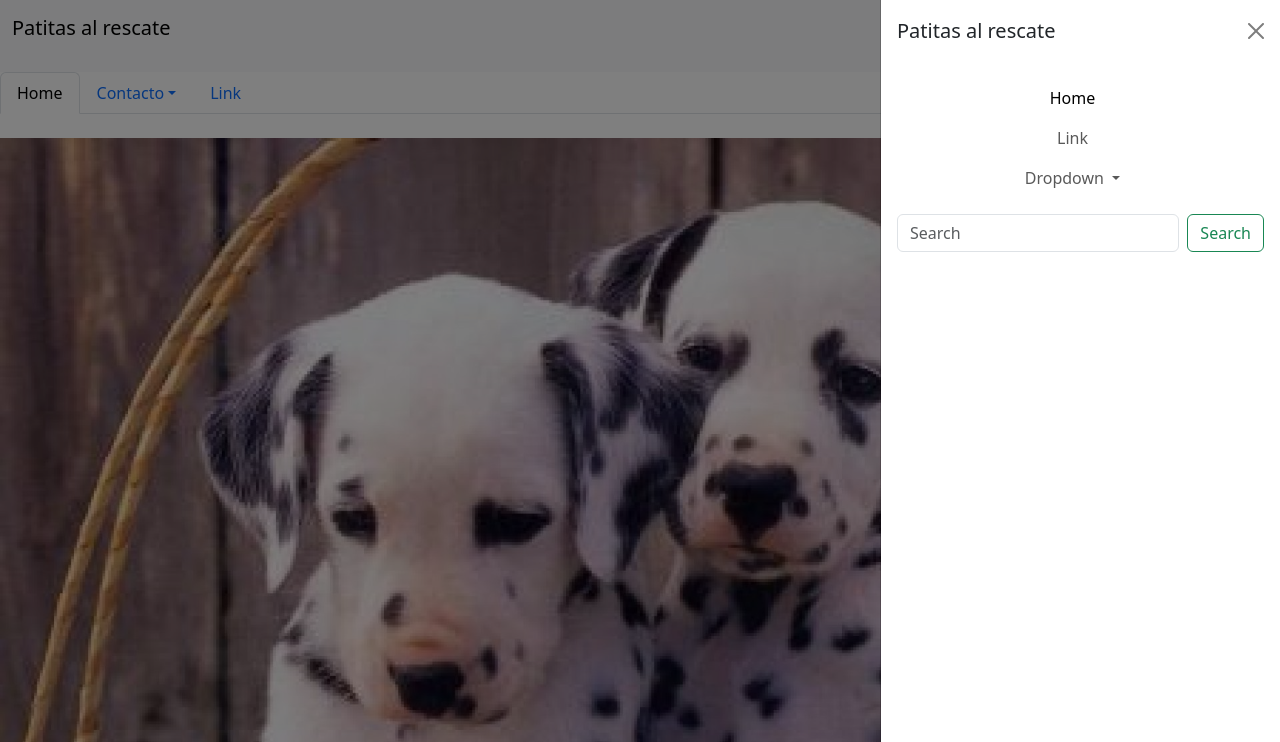
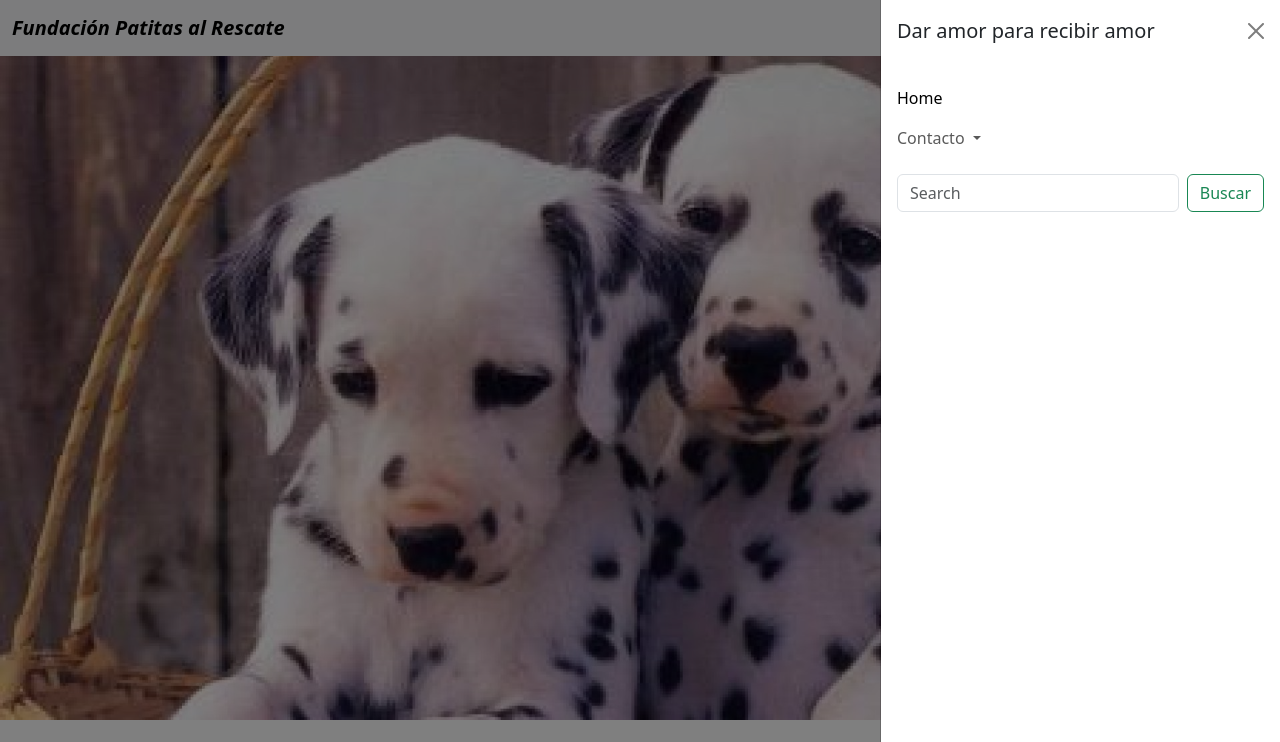
Before and after one commit to navarrosofia18/plataformas-moviles-entregas, a plain HTML site: page tp-6/6.html in a window 1280 px wide. Both pictures are taken after a click on the button "Toggle navigation". Shown: the top 742 px of the page. Drawn offline with nearby package versions, Linux system fonts and the light colour scheme.

Commit message:
Update 6.html

```diff
--- a/tp-6/6.html
+++ b/tp-6/6.html
@@ -1,33 +1,21 @@
 <!DOCTYPE html>
 <html>
 <head>
-	<title>Patitas al Rescate</title>
+	<title>EJ</title>
 	<link href="https://cdn.jsdelivr.net/npm/bootstrap@5.3.0/dist/css/bootstrap.min.css" rel="stylesheet" integrity="sha384-9ndCyUaIbzAi2FUVXJi0CjmCapSmO7SnpJef0486qhLnuZ2cdeRhO02iuK6FUUVM" crossorigin="anonymous">
-	<script src="https://cdn.jsdelivr.net/npm/bootstrap@5.3.0/dist/js/bootstrap.bundle.min.js" integrity="sha384-geWF76RCwLtnZ8qwWowPQNguL3RmwHVBC9FhGdlKrxdiJJigb/j/68SIy3Te4Bkz" crossorigin="anonymous"></script>
-	<link rel="stylesheet" href="navbar.css">
+  <script src="https://cdn.jsdelivr.net/npm/bootstrap@5.3.0/dist/js/bootstrap.bundle.min.js" integrity="sha384-geWF76RCwLtnZ8qwWowPQNguL3RmwHVBC9FhGdlKrxdiJJigb/j/68SIy3Te4Bkz" crossorigin="anonymous"></script>
 </head>
 <body>
 
-	<h1 style="text-align: center;"><i>Fundación Patitas al Rescate</i></h1><nav style="text-align: center;">
-
-	<nav class="navbar navbar-expand-lg bg-body-tertiary">
-		<div class="container-fluid" style="background-color: violet"></div>
-		<button class="navbar-toggler" type="button" data-bs-toggle="collapse" data-bs-target="#navbarNavAltMarkup" aria-controls="navbarNavAltMarkup" aria-controls="navbarNavAltMarkup" aria-expanded="fase" aria-label="Toggle navigation">
-  </button>
-</nav>
-
-
-
-
 <nav class="navbar bg-body-tertiary fixed-top">
   <div class="container-fluid">
-    <a class="navbar-brand" href="#">Patitas al rescate</a>
+   <a class="navbar-brand" href="#"><i><b>Fundación Patitas al Rescate</b></i></a>
     <button class="navbar-toggler" type="button" data-bs-toggle="offcanvas" data-bs-target="#offcanvasNavbar" aria-controls="offcanvasNavbar" aria-label="Toggle navigation">
       <span class="navbar-toggler-icon"></span>
     </button>
     <div class="offcanvas offcanvas-end" tabindex="-1" id="offcanvasNavbar" aria-labelledby="offcanvasNavbarLabel">
       <div class="offcanvas-header">
-        <h5 class="offcanvas-title" id="offcanvasNavbarLabel">Patitas al rescate</h5>
+        <h5 class="offcanvas-title" id="offcanvasNavbarLabel">Dar amor para recibir amor</h5>
         <button type="button" class="btn-close" data-bs-dismiss="offcanvas" aria-label="Close"></button>
       </div>
       <div class="offcanvas-body">
@@ -35,26 +23,21 @@
           <li class="nav-item">
             <a class="nav-link active" aria-current="page" href="#">Home</a>
           </li>
-          <li class="nav-item">
-            <a class="nav-link" href="#">Link</a>
-          </li>
+
           <li class="nav-item dropdown">
             <a class="nav-link dropdown-toggle" href="#" role="button" data-bs-toggle="dropdown" aria-expanded="false">
-              Dropdown
+              Contacto
             </a>
             <ul class="dropdown-menu">
-              <li><a class="dropdown-item" href="#">Action</a></li>
-              <li><a class="dropdown-item" href="#">Another action</a></li>
-              <li>
-                <hr class="dropdown-divider">
-              </li>
-              <li><a class="dropdown-item" href="#">Something else here</a></li>
+              <li><a class="dropdown-item" href="#">11-3254-3467</a></li>
+              <li><a class="dropdown-item" href="#">4261-6533</a></li>
+              <li><a class="dropdown-item" href="#">patitasalrescate@gmail.com</a></li>
             </ul>
           </li>
         </ul>
         <form class="d-flex mt-3" role="search">
-          <input class="form-control me-2" type="search" placeholder="Search" aria-label="Search">
-          <button class="btn btn-outline-success" type="submit">Search</button>
+          <input class="form-control me-2" type="search" placeholder="Search" aria-label="escriba">
+          <button class="btn btn-outline-success" type="submit">Buscar</button>
         </form>
       </div>
     </div>
@@ -62,59 +45,23 @@
 </nav>
 
 
-
-
-
-
-
-
-
-
-
-
-<ul class="nav nav-tabs">
-  <li class="nav-item">
-    <a class="nav-link active" aria-current="page" href="#">Home</a>
-  </li>
-  <li class="nav-item dropdown">
-    <a class="nav-link dropdown-toggle" data-bs-toggle="dropdown" href="#" role="button" aria-expanded="false">Contacto</a>
-    <ul class="dropdown-menu">
-      <li><a class="dropdown-item" href="#">11-4354-2389</a></li>
-      <li><a class="dropdown-item" href="#">@patitasalrescate</a></li>
-      <li><a class="dropdown-item" href="#">patitasalrescate@gmail.com</a></li>
-    </ul>
-  </li>
-  <li class="nav-item">
-    <a class="nav-link" href="https://www.youtube.com/watch?v=dTTDgi0qUgE">Link</a>
-  </li>
-
-
-
-
-
-
-
-  </li>
-</ul>
-<br>
 <img src="ass.jpg" class="img-fluid" alt="10">
 <br>
 <br>
 
 
-
-	<i>Dando amor a los que más nos necesitan</i>
+<nav style="text-align: center;"><i>Dando amor a los que más nos necesitan</i>
   <h1>Nuestra misión</h1>
   <br>
   <br>
   <div class="container overflow-hidden text-center">
   <div class="row gx-5">
     <div class="col">
-    	<h3><p class="card-text">LO QUE HACEMOS</p></h3>
+      <h3><p class="card-text">LO QUE HACEMOS</p></h3>
      <div class="p-3">Los animales que llegan a la fundación reciben atención veterinaria completa, incluyendo esterilización, vacunación, desparacitación, identificación con microchip y cualquier tratamiento necesario para garantizar su bienestar hasta que logremos encontrarles un hogar que los cuide de por vida</div>
     </div>
     <div class="col">
-    	<h3><p class="card-text">LO QUE QUEREMOS</p></h3>
+      <h3><p class="card-text">LO QUE QUEREMOS</p></h3>
       <div class="p-3">Promover la sensibilización colectiva fomentando la esterilización, el respeto a la vida, el NO al maltrato animal y la adopción responsable y soñamos con convertirnos en una organización líder en la protección y preservación de los animales que son víctimas del maltrato y la indiferencia.</div>
     </div>
   </div>
@@ -193,6 +140,7 @@
 
 
 
+
 </div>
 </body>
 </html>
```
